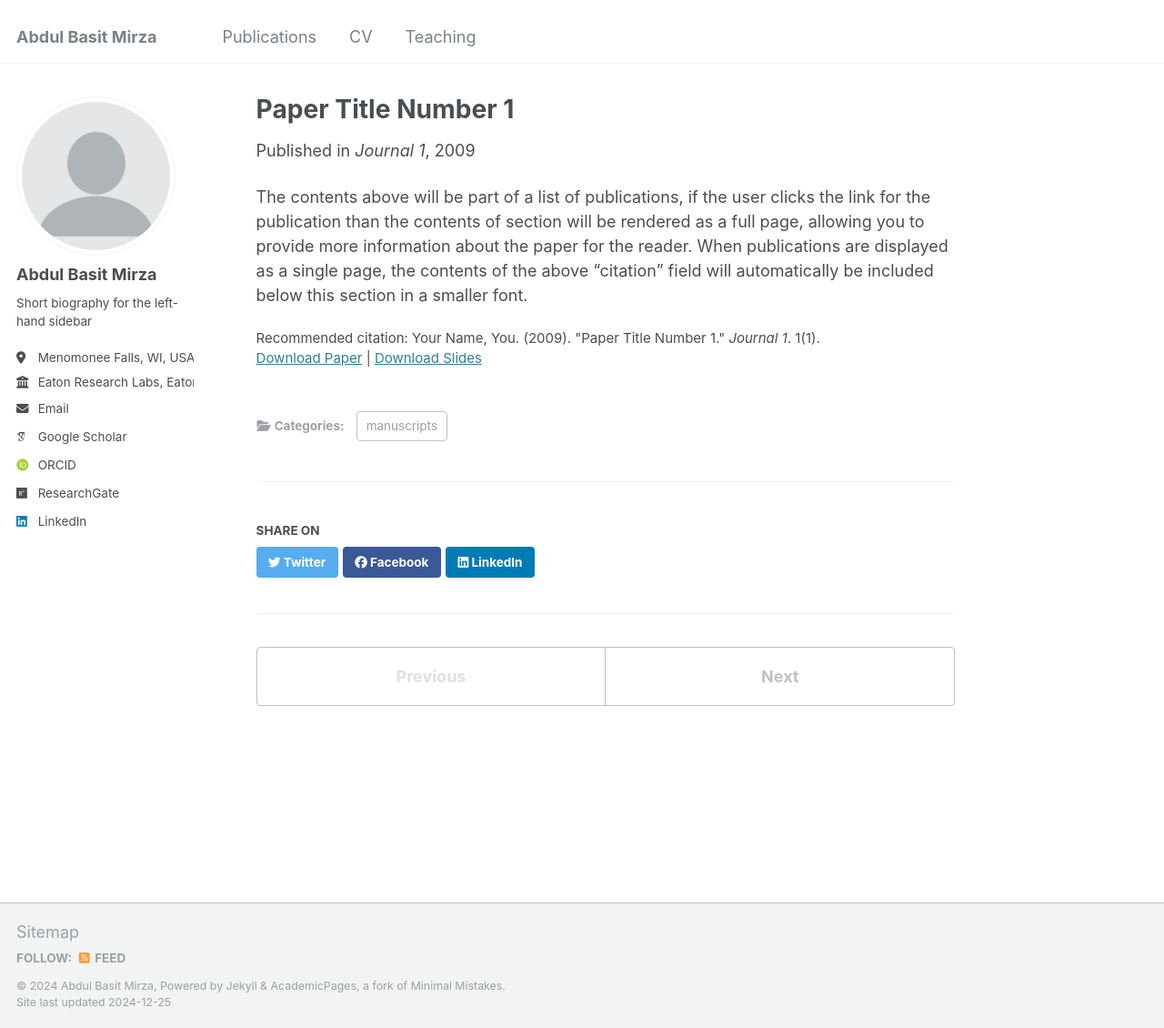
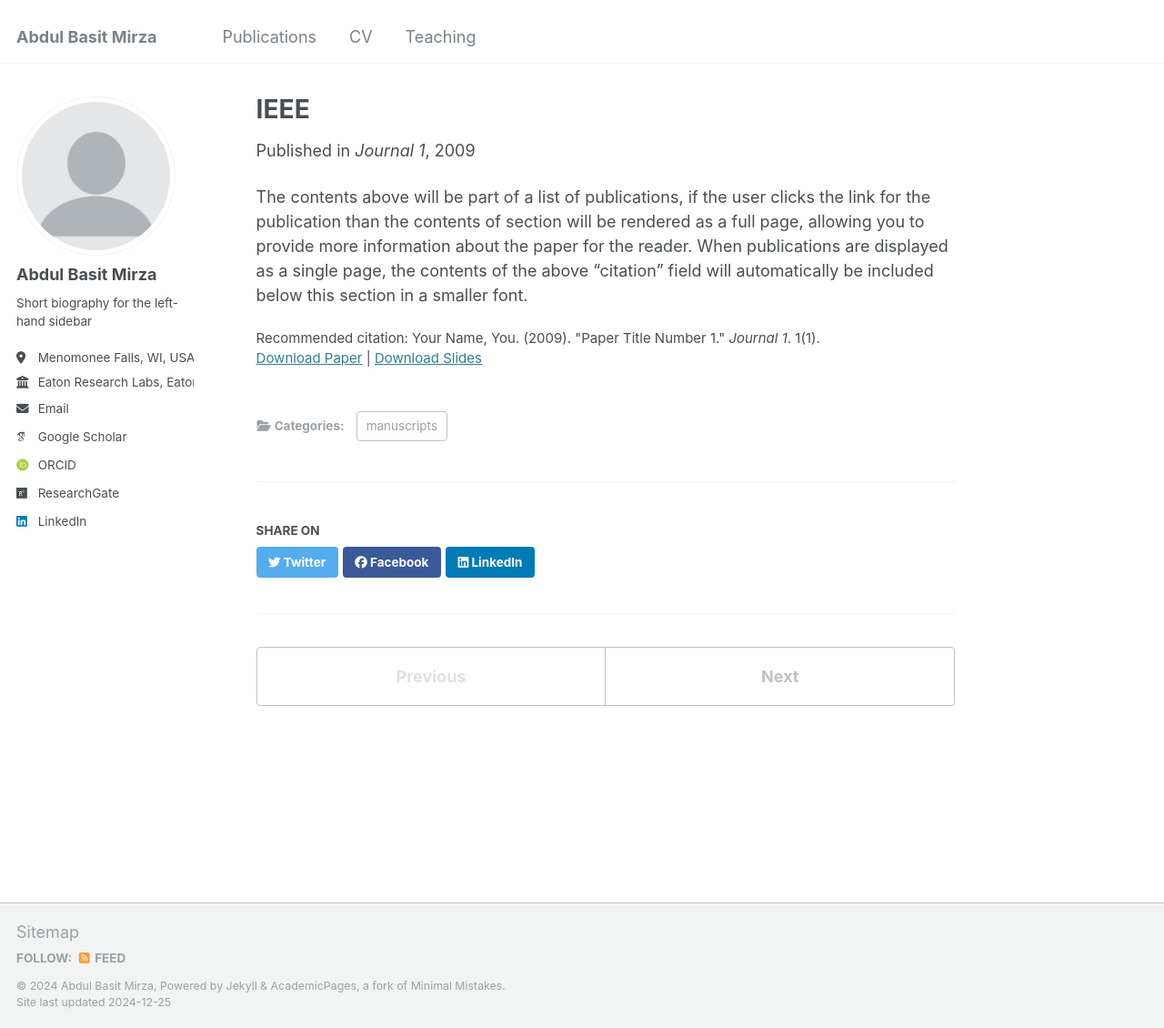
Before and after one commit to AbdulBasitMirza/abdulbasitmirza.github.io, a Jekyll site: the page built from _publications/2009-10-01-paper-title-number-1.md, in a window 1280 px wide and 1130 px high. Shown: the whole window at 91% size. Built offline with Jekyll 4.4.1, drawn with Linux system fonts in a browser that asks for light colours; some web fonts are replaced.

Commit message:
Update 2009-10-01-paper-title-number-1.md

```diff
--- a/_publications/2009-10-01-paper-title-number-1.md
+++ b/_publications/2009-10-01-paper-title-number-1.md
@@ -1,5 +1,5 @@
 ---
-title: "Paper Title Number 1"
+title: "IEEE"
 collection: publications
 category: manuscripts
 permalink: /publication/2009-10-01-paper-title-number-1
```
